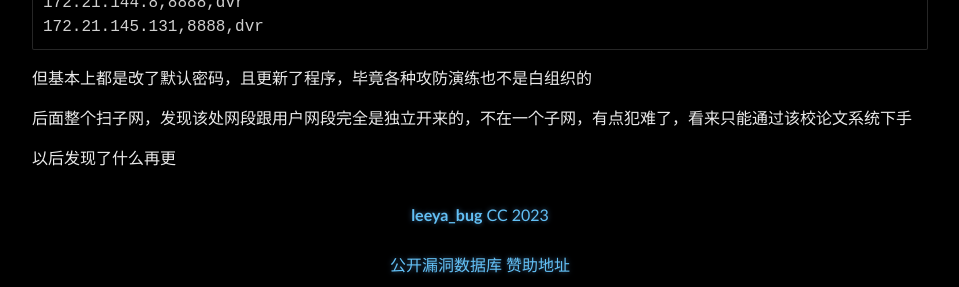
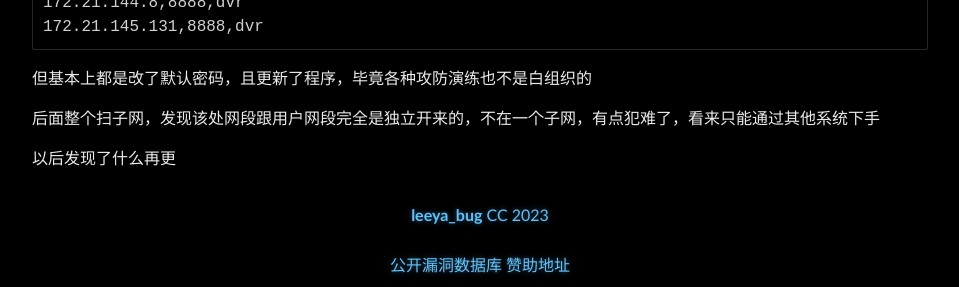
Before and after one commit to Leeyangee/leeyangee.github.io, a Jekyll site: the page built from _posts/2023-06-20-SRC干货 某教育资产经典渗透-漏洞链从外网打到内网.md, in a window 1280 px wide and 900 px high, scrolled down 2736 px. Shown: the part 610-897 px from the top of the window, without its empty margins (160-1119 px from the left). Built offline with Jekyll 4.4.1, drawn with Linux system fonts in a browser that asks for light colours; some of the changed text lies outside the part shown.

Commit message:
Update 2023-06-20-SRC干货 某教育资产经典渗透-漏洞链从外网打到内网.md

````diff
--- a/_posts/2023-06-20-SRC干货 某教育资产经典渗透-漏洞链从外网打到内网.md
+++ b/_posts/2023-06-20-SRC干货 某教育资产经典渗透-漏洞链从外网打到内网.md
@@ -168,6 +168,6 @@ SELECT * FROM INFORMATION_SCHEMA.TABLES ORDER BY create_time DESC;
 ```
 但基本上都是改了默认密码，且更新了程序，毕竟各种攻防演练也不是白组织的
 
-后面整个扫子网，发现该处网段跟用户网段完全是独立开来的，不在一个子网，有点犯难了，看来只能通过该校论文系统下手
+后面整个扫子网，发现该处网段跟用户网段完全是独立开来的，不在一个子网，有点犯难了，看来只能通过其他系统下手
 
 以后发现了什么再更
````
Also changed, not shown: other parts of _posts/2023-06-20-SRC干货 某教育资产经典渗透-漏洞链从外网打到内网.md (+1 -1 lines).
